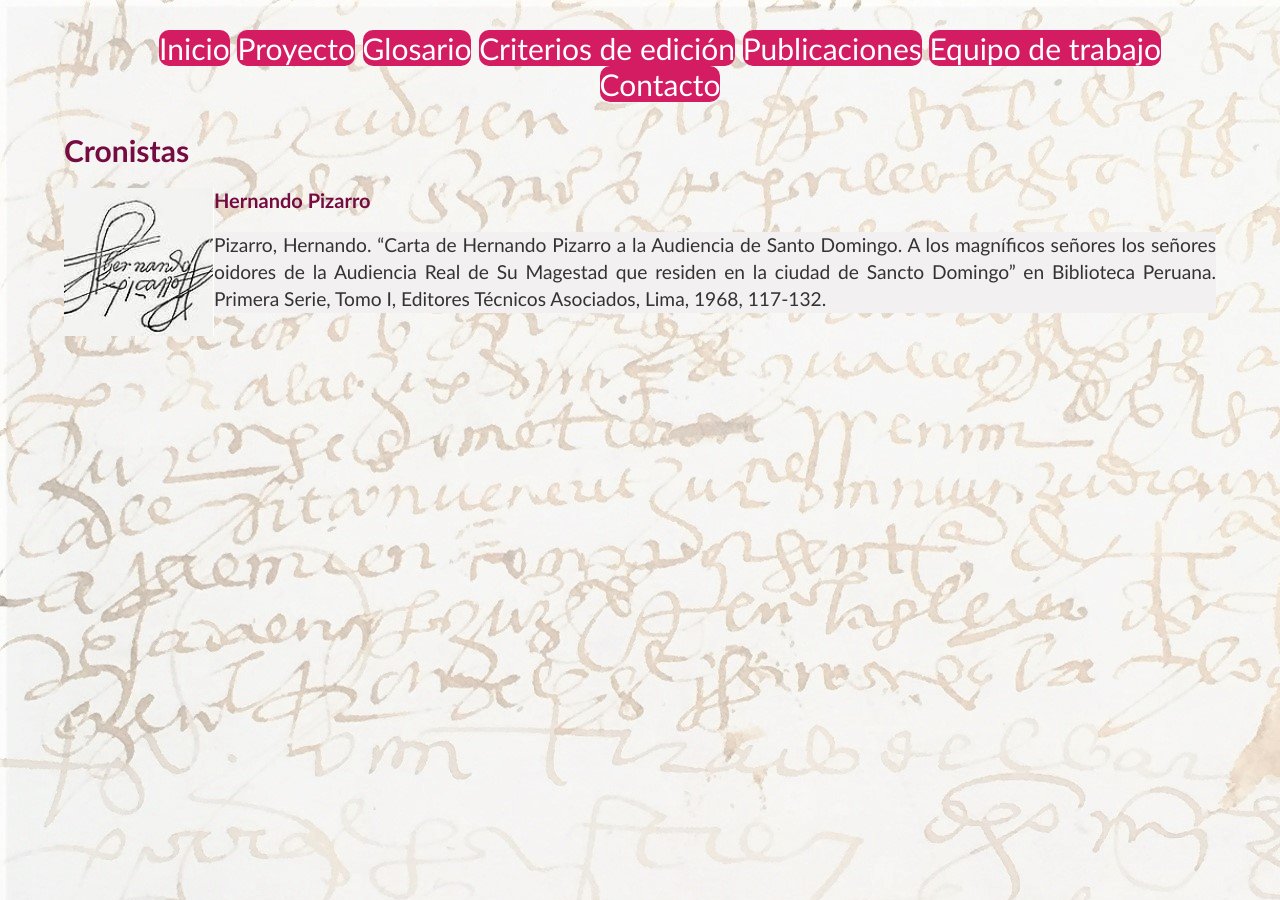
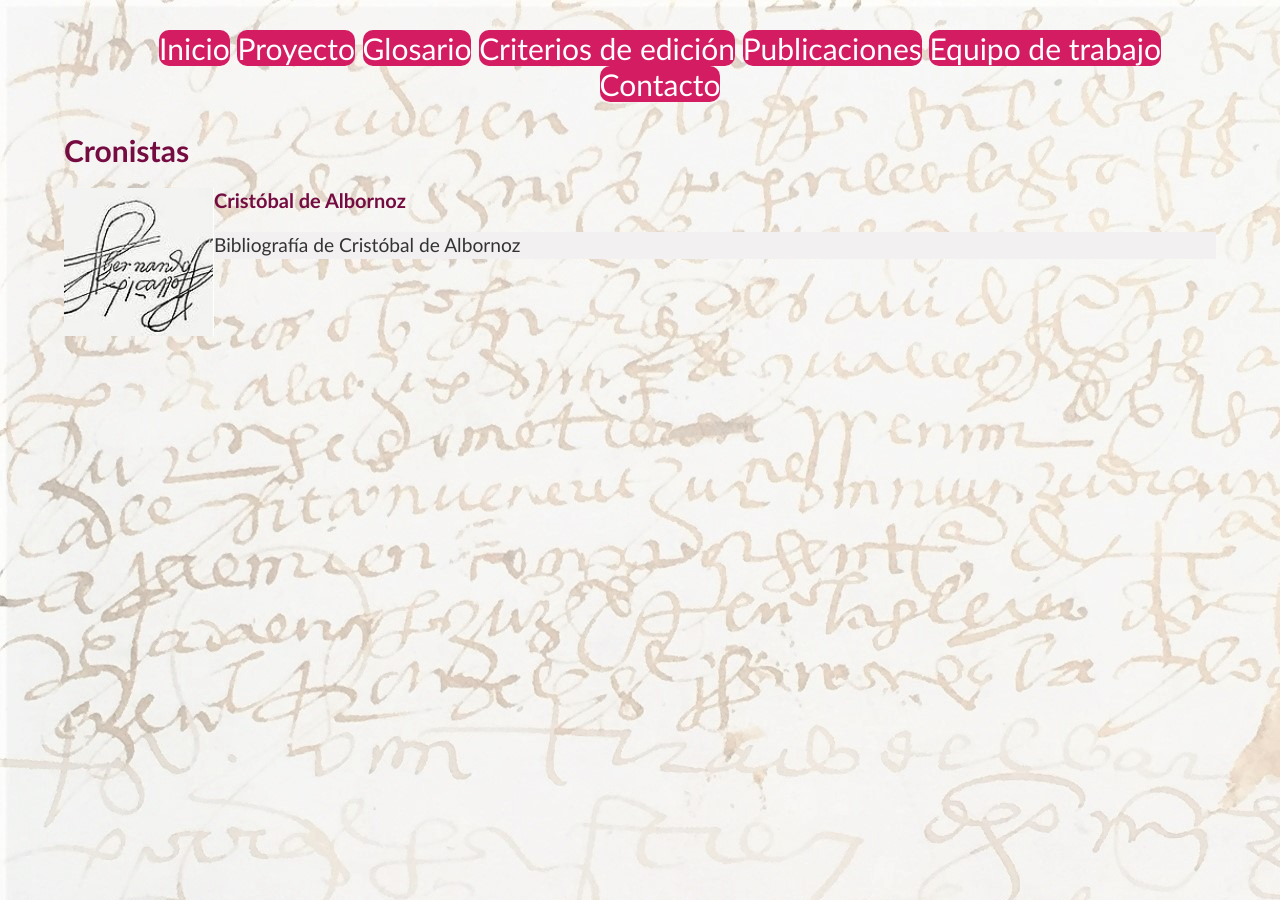
Before and after one commit to glosascroniquenses/glosascroniquenses.github.io, a Jekyll site: the page glosario/index.html, which Jekyll copies as it is, in a window 1280 px wide. Built offline with Jekyll 4.4.1, drawn with Linux system fonts in a browser that asks for light colours.

Commit message:
Update index.html

```diff
--- a/glosario/index.html
+++ b/glosario/index.html
@@ -32,9 +32,9 @@
 
 
 <img src="firmas/cronista1.jpg" align="left" width="150px">
-<h3><a href="/autores/cronista1.html" style="color: #750C41;">Hernando Pizarro</a></h3>
+<h3><a href="/autores/cronista1.html" style="color: #750C41;">Cristóbal de Albornoz</a></h3>
 <p>
-Pizarro, Hernando. “Carta de Hernando Pizarro a la Audiencia de Santo Domingo. A los magníficos señores los señores oidores de la Audiencia Real de Su Magestad que residen en la ciudad de Sancto Domingo” en Biblioteca Peruana. Primera Serie, Tomo I, Editores Técnicos Asociados, Lima, 1968, 117-132.
+Bibliografía de Cristóbal de Albornoz
 </p>
 
 
```
